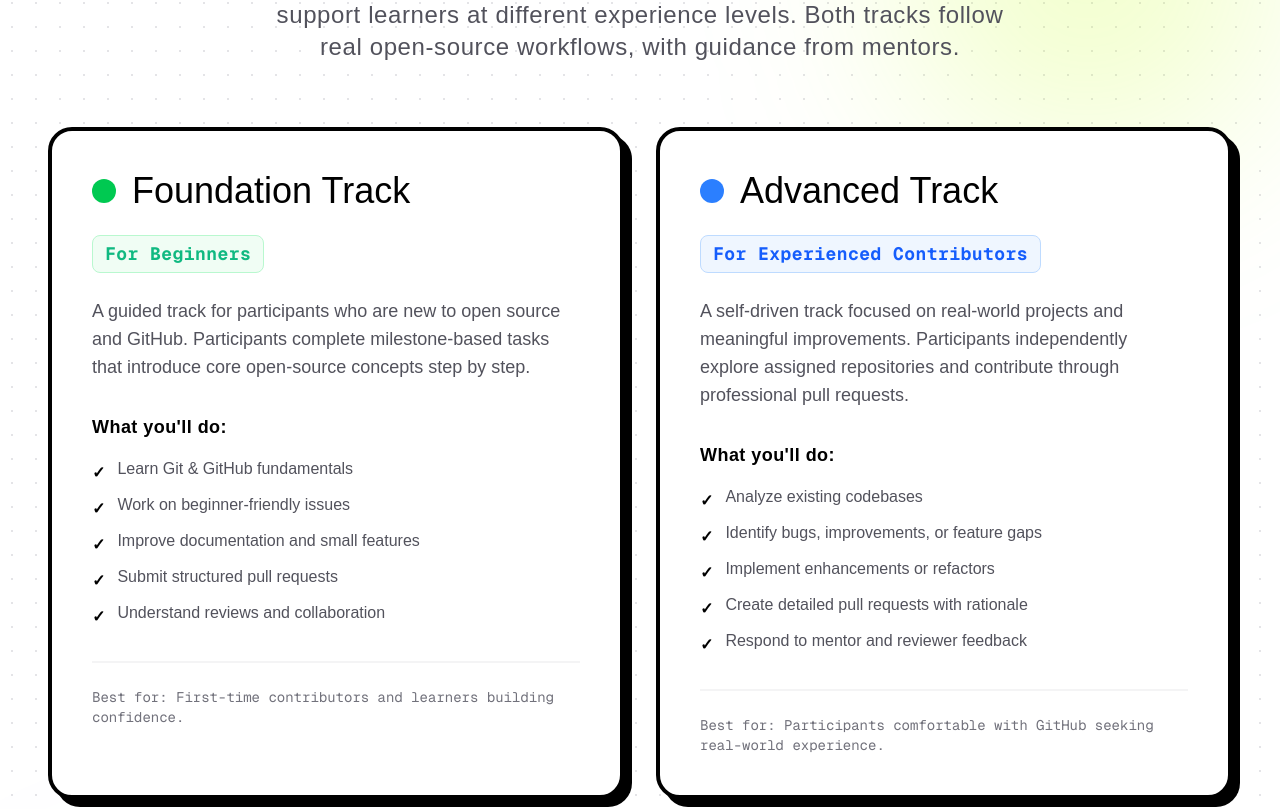
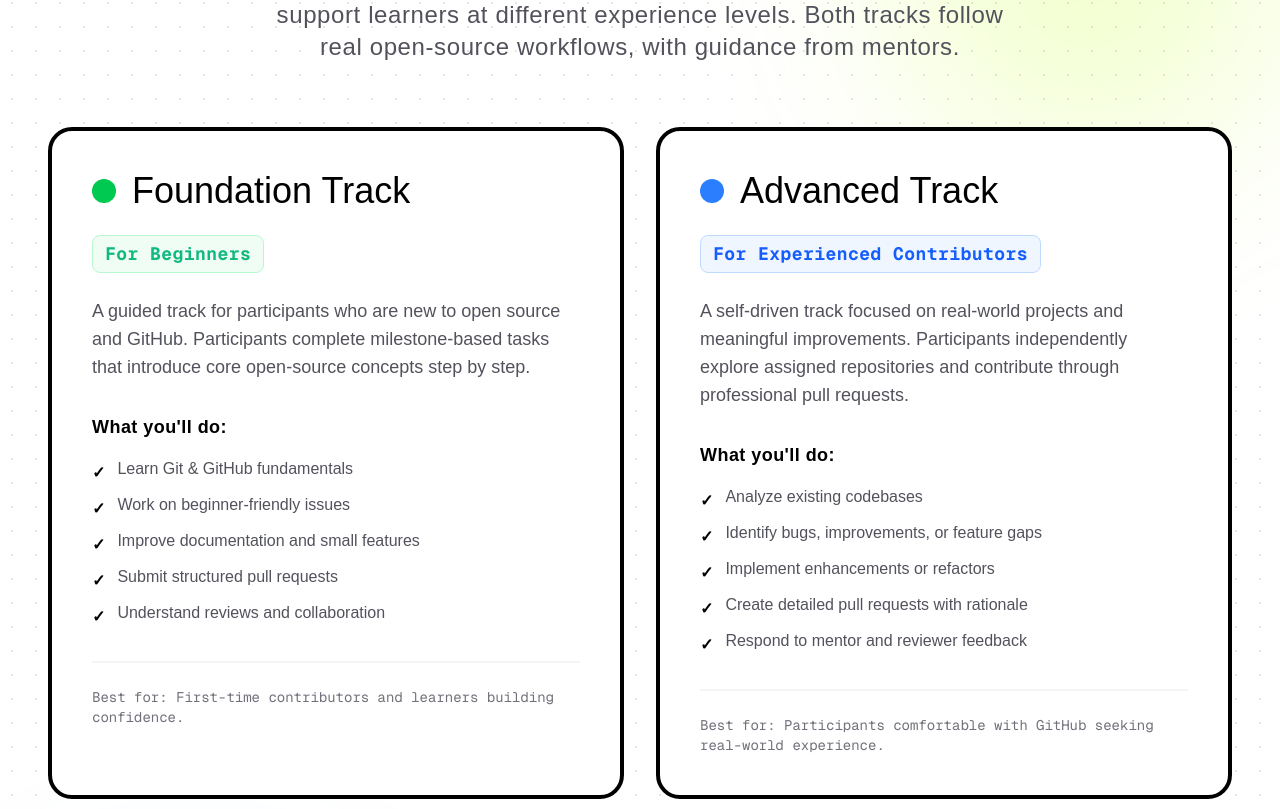
Before and after one commit to R3ACTR/OSQ, a Next.js app: page / in a window 1280 px wide. Shown: the part 2640-3449 px from the top of the page. Built offline with nearby package versions, Linux system fonts and the light colour scheme; a web font is replaced by a local one.

Commit message:
removed shader

```diff
--- a/app/components/ProgramTracks.tsx
+++ b/app/components/ProgramTracks.tsx
@@ -70,7 +70,7 @@ export default function ProgramTracks() {
         <div className="grid md:grid-cols-2 gap-8 mb-16">
 
           {/* Foundation Track */}
-          <div className="track-card bg-white border-4 border-black shadow-[8px_8px_0px_rgba(0,0,0,1)] rounded-3xl p-8 md:p-10 relative group overflow-hidden">
+          <div className="track-card bg-white border-4 border-black rounded-3xl p-8 md:p-10 relative group overflow-hidden">
 
             <div className="flex items-center gap-4 mb-6">
               <span className="w-6 h-6 rounded-full bg-green-500 block"></span>
@@ -99,7 +99,7 @@ export default function ProgramTracks() {
           </div>
 
           {/* Advanced Track */}
-          <div className="track-card bg-white border-4 border-black shadow-[8px_8px_0px_rgba(0,0,0,1)] rounded-3xl p-8 md:p-10 relative group overflow-hidden">
+          <div className="track-card bg-white border-4 border-black rounded-3xl p-8 md:p-10 relative group overflow-hidden">
 
             <div className="flex items-center gap-4 mb-6">
               <span className="w-6 h-6 rounded-full bg-blue-500 block"></span>
```
